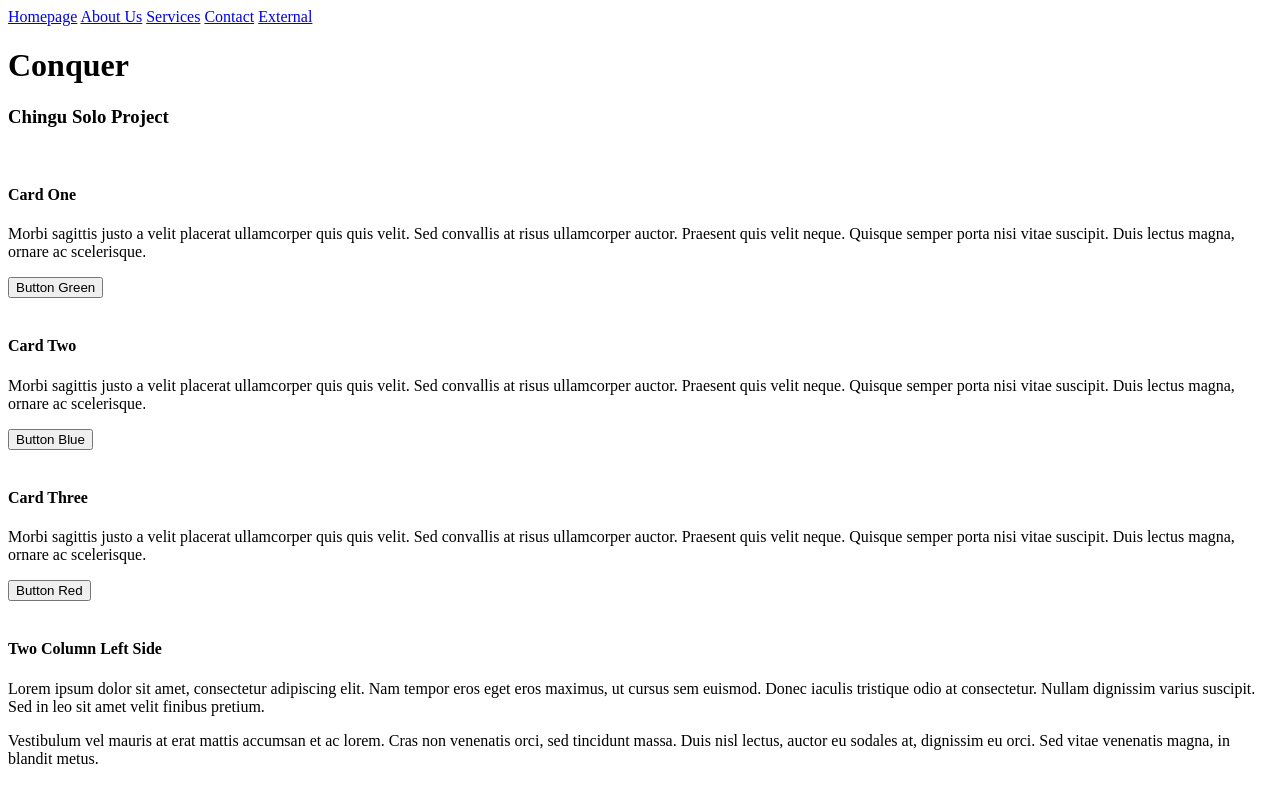
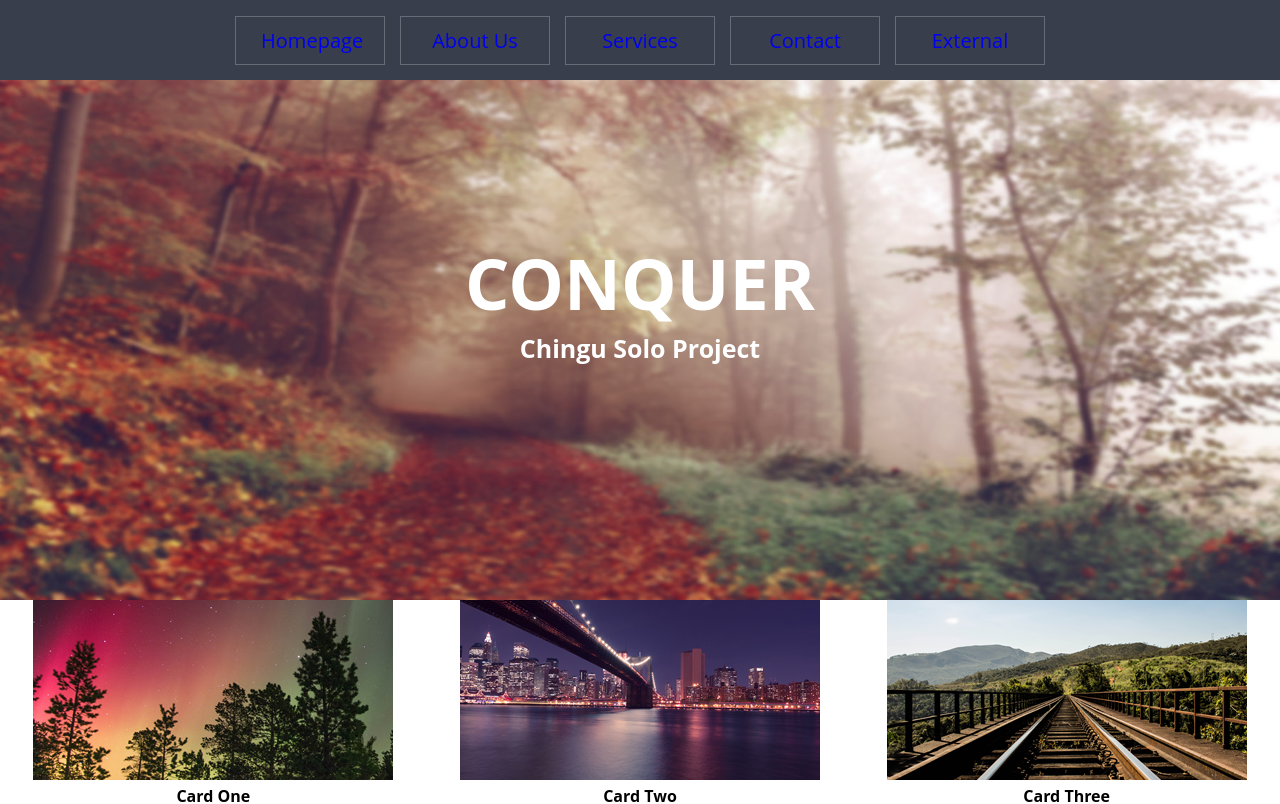
Before and after one commit to BCotten/chingu_conquer, a plain HTML site: page index.html in a window 1280 px wide. Shown: the top 804 px of the page. Drawn offline with Linux system fonts and the light colour scheme.

Commit message:
started css added images
did css var layout got to start grid layout

```diff
--- a/index.html
+++ b/index.html
@@ -5,7 +5,7 @@
         <meta http-equiv="X-UA-Compatible" content="IE=edge" />
         <meta name="viewport" content="width=device-width, initial-scale=1.0" />
         <link rel="stylesheet" href="styles.css" />
-        <title>Document</title>
+        <title>Conquer</title>
     </head>
     <body>
         <header>
@@ -16,29 +16,28 @@
                 <a href="#contact">Contact</a>
                 <a href="https://www.free-css.com/free-css-templates">External</a>
             </nav>
-            <div class="title title--hero">
+            <div id="hompage" class="title title--hero">
                 <h1>Conquer</h1>
                 <h3>Chingu Solo Project</h3>
-                <!-- <img src="" alt="" /> use background-image: url(""); instead -->
             </div>
         </header>
         <main>
             <div id="about">
                 <div class="container container--three">
                     <div class="card card--medium">
-                        <img src="" alt="" />
+                        <img src="images/1-1.jpg" alt="Forset at night with northen lights" />
                         <h4>Card One</h4>
                         <p>Morbi sagittis justo a velit placerat ullamcorper quis quis velit. Sed convallis at risus ullamcorper auctor. Praesent quis velit neque. Quisque semper porta nisi vitae suscipit. Duis lectus magna, ornare ac scelerisque.</p>
                         <button>Button Green</button>
                     </div>
                     <div class="card card--medium">
-                        <img src="" alt="" />
+                        <img src="images/1-2.jpg" alt="City at night with a bridge and water" />
                         <h4>Card Two</h4>
                         <p>Morbi sagittis justo a velit placerat ullamcorper quis quis velit. Sed convallis at risus ullamcorper auctor. Praesent quis velit neque. Quisque semper porta nisi vitae suscipit. Duis lectus magna, ornare ac scelerisque.</p>
                         <button>Button Blue</button>
                     </div>
                     <div class="card card--medium">
-                        <img src="" alt="" />
+                        <img src="images/1-3.jpg" alt="train track bridge" />
                         <h4>Card Three</h4>
                         <p>Morbi sagittis justo a velit placerat ullamcorper quis quis velit. Sed convallis at risus ullamcorper auctor. Praesent quis velit neque. Quisque semper porta nisi vitae suscipit. Duis lectus magna, ornare ac scelerisque.</p>
                         <button>Button Red</button>
@@ -46,16 +45,17 @@
                 </div>
                 <div class="container container--two">
                     <div class="card card--large">
-                        <img src="" alt="" />
+                        <img src="images/2-1.jpg" alt="steaming cup" />
                         <h4>Two Column Left Side</h4>
                         <p>Lorem ipsum dolor sit amet, consectetur adipiscing elit. Nam tempor eros eget eros maximus, ut cursus sem euismod. Donec iaculis tristique odio at consectetur. Nullam dignissim varius suscipit. Sed in leo sit amet velit finibus pretium.</p>
                         <p>Vestibulum vel mauris at erat mattis accumsan et ac lorem. Cras non venenatis orci, sed tincidunt massa. Duis nisl lectus, auctor eu sodales at, dignissim eu orci. Sed vitae venenatis magna, in blandit metus.</p>
                     </div>
                     <div class="card card--large">
-                        <img src="" alt="" />
+                        <img src="images/2-2.jpg" alt="ocean sun set or rise" />
                         <h4>Two Column Right Side</h4>
                         <p>Lorem ipsum dolor sit amet, consectetur adipiscing elit. Nam tempor eros eget eros maximus, ut cursus sem euismod. Donec iaculis tristique odio at consectetur. Nullam dignissim varius suscipit. Sed in leo sit amet velit finibus pretium.</p>
                         <p>Vestibulum vel mauris at erat mattis accumsan et ac lorem. Cras non venenatis orci, sed tincidunt massa. Duis nisl lectus, auctor eu sodales at, dignissim eu orci. Sed vitae venenatis magna, in blandit metus.</p>
+                        <button>Read More</button>
                     </div>
                 </div>
             </div>
@@ -65,32 +65,32 @@
                     <p>Nunc diam leo, fringilla vulputate elit lobortis, consectetur vestibulum quam. Sed id felis ligula. In euismod libero at magna dapibus, in rutrum velit lacinia. Etiam a mi quis arcu varius condimentum.</p>
                     <!-- <img src="" alt="" /> use background-image: url(""); instead -->
                 </div>
-                <div class="container--four">
+                <div class="container container--four">
                     <div class="card card--small">
-                        <img src="" alt="" />
+                        <img src="images/4-1.jpg" alt="dock on a lake with a forest in the background" />
                         <h4>Column One</h4>
                         <p>Ut ac odio scelerisque ante ornare commodo. Sed faucibus dui libero, in tincidunt purus pretium quis. Fusce posuere egestas enim eu viverra.</p>
                     </div>
                     <div class="card card--small">
-                        <img src="" alt="" />
+                        <img src="images/4-2.jpg" alt="Jaged mountain top covered in snow" />
                         <h4>Column One</h4>
                         <p>Ut ac odio scelerisque ante ornare commodo. Sed faucibus dui libero, in tincidunt purus pretium quis.</p>
                         <button>Read It</button>
                     </div>
                     <div class="card card--small">
-                        <img src="" alt="" />
+                        <img src="images/4-3.jpg" alt="beach during sunset with pink and orange hues" />
                         <h4>Column One</h4>
                         <p>Ut ac odio scelerisque ante ornare commodo. Sed faucibus dui libero, in tincidunt purus pretium quis. Fusce posuere egestas enim eu viverra.</p>
                     </div>
                     <div class="card card--small">
-                        <img src="" alt="" />
+                        <img src="images/4-4.jpg" alt="fallen leafs with the color of yellow" />
                         <h4>Column One</h4>
                         <p>Ut ac odio scelerisque ante ornare commodo. Sed faucibus dui libero, in tincidunt purus pretium quis.</p>
                         <button>Details</button>
                     </div>
                 </div>
                 <div class="card card--max">
-                    <img src="" alt="" />
+                    <img src="images/4-5.jpg" alt="beach with large post and swimmmers" />
                     <h4>One Big Column</h4>
                     <p>
                         Lorem ipsum dolor sit amet, consectetur adipiscing elit. Nam tempor eros eget eros maximus, ut cursus sem euismod. Donec iaculis tristique odio at consectetur. Nullam dignissim varius suscipit. Sed in leo sit amet velit finibus pretium. Vivamus dictum nisi ac fermentum interdum. Vestibulum vel mauris at erat mattis accumsan et ac lorem. Cras non venenatis orci, sed tincidunt massa. Duis nisl lectus, auctor eu sodales at, dignissim eu orci. Sed vitae
@@ -105,6 +105,17 @@
                     <h2>Contact Form</h2>
                     <p>Nunc diam leo, fringilla vulputate elit lobortis, consectetur vestibulum quam. Sed id felis ligula. In euismod libero at magna dapibus, in rutrum velit lacinia. Etiam a mi quis arcu varius condimentum.</p>
                     <!-- <img src="" alt="" /> use background-image: url(""); instead -->
+                    <form action="" method="">
+                        <div>
+                            <input type="text" id="name" name="name" placeholder="Name" />
+                            <input type="email" id="email" name="email" placeholder="Email" />
+                            <input type="text" id="subject" name="subject" placeholder="Subject" />
+                        </div>
+                        <div>
+                            <textarea id="message" name="message" rows="8" cols="50">Your message here...</textarea>
+                            <input type="submit" value="Submit" />
+                        </div>
+                    </form>
                 </div>
             </div>
             <footer>
--- a/styles.css
+++ b/styles.css
@@ -0,0 +1,132 @@
+:root {
+    --ff-base:'Open Sans', Helvetics, Arial;
+
+    --fs-300: 0.75rem;
+    --fs-400: 0.875rem;
+    --fs-500: 16px;
+    --fs-600: 1.125rem;
+    --fs-700: 1.25rem;
+    --fs-800: 1.5625rem;
+    --fs-900: 2rem;
+    --fs-1000: 2.25rem;
+    --fs-1100: 4.375rem;
+
+    --fw-500: 500;
+    --fw-700: 700;
+
+    --clr-accent-green: #178A27;
+    --clr-accent-blue: #1686C1;
+    --clr-accent-red: #852406;
+
+    --clr-neutral-100: #ffffff;
+    --clr-neutral-200: #F2F2F2;
+    --clr-neutral-300: #CCCCCC;
+    --clr-neutral-400: #646D76;
+    --clr-neutral-500: #666666;
+    --clr-neutral-600: #333333;
+    --clr-neutral-700: #383E4C;
+    --clr-neutral-800: #262628;
+
+    --border-radius: 0.625rem;
+}
+
+html {
+    box-sizing: border-box;
+    font-family: var(--ff-base);
+    text-align: center;
+}
+
+*,
+*::before,
+*::after {
+    box-sizing: inherit;
+}
+
+body,
+h1,
+h2,
+h3,
+h4,
+h5,
+h6,
+ul,
+ol,
+li,
+p,
+pre,
+blockquote,
+figure,
+hr {
+    margin: 0;
+    padding: 0;
+}
+
+header {
+    height: 75vh;
+    display: grid;
+    align-items: center;
+    background-image: url("/images/bg-1.jpg");
+    background-size: 100vw 75vh;
+    color: var(--clr-neutral-100);
+}
+
+nav {
+    background-color: var(--clr-neutral-700);
+    font-size: var(--fs-700);
+    display: grid;
+    grid-template-columns: repeat(5, 150px);
+    align-items: center;
+    justify-content: center;
+    gap: 15px;
+    height: 80px;
+    position: fixed;
+    top: 0;
+    width: 100%;
+}
+
+nav a {
+    border-color: var(--clr-neutral-400);
+    border-width: 1px;
+    border-style: solid;
+    text-decoration: none;
+    padding: 10px 25px;
+}
+
+nav a:hover {
+    background-color: var(--clr-neutral-400);
+}
+
+nav a:visited{
+    color: var(--clr-neutral-100);
+}
+
+.title h1 {
+    font-size: var(--fs-1100);
+    text-transform: uppercase;
+}
+
+.title h3 {
+    font-size: var(--fs-800);
+}
+
+.container {
+    display: grid;
+}
+
+.container--three {
+    grid-template-columns: repeat(3, 1fr);
+}
+
+.container--two {
+    grid-template-columns: repeat(2, 1fr);
+}
+
+.container--four {
+    grid-template-columns: repeat(4, 1fr);
+}
+
+
+
+.title--services {
+    background-image: url("/images/bg-2.jpg");
+}
```
Also changed, not shown: css notes for conquer.txt (added, +36 -0 lines), images/1-1.jpg (added), images/1-2.jpg (added), images/1-3.jpg (added), images/2-1.jpg (added), images/2-2.jpg (added), images/4-1.jpg (added), images/4-2.jpg (added), images/4-3.jpg (added), images/4-4.jpg (added), images/4-5.jpg (added), images/bg-1.jpg (added), images/bg-1a.jpg (added), images/bg-2.jpg (added), 3 more files, 1 other file.
